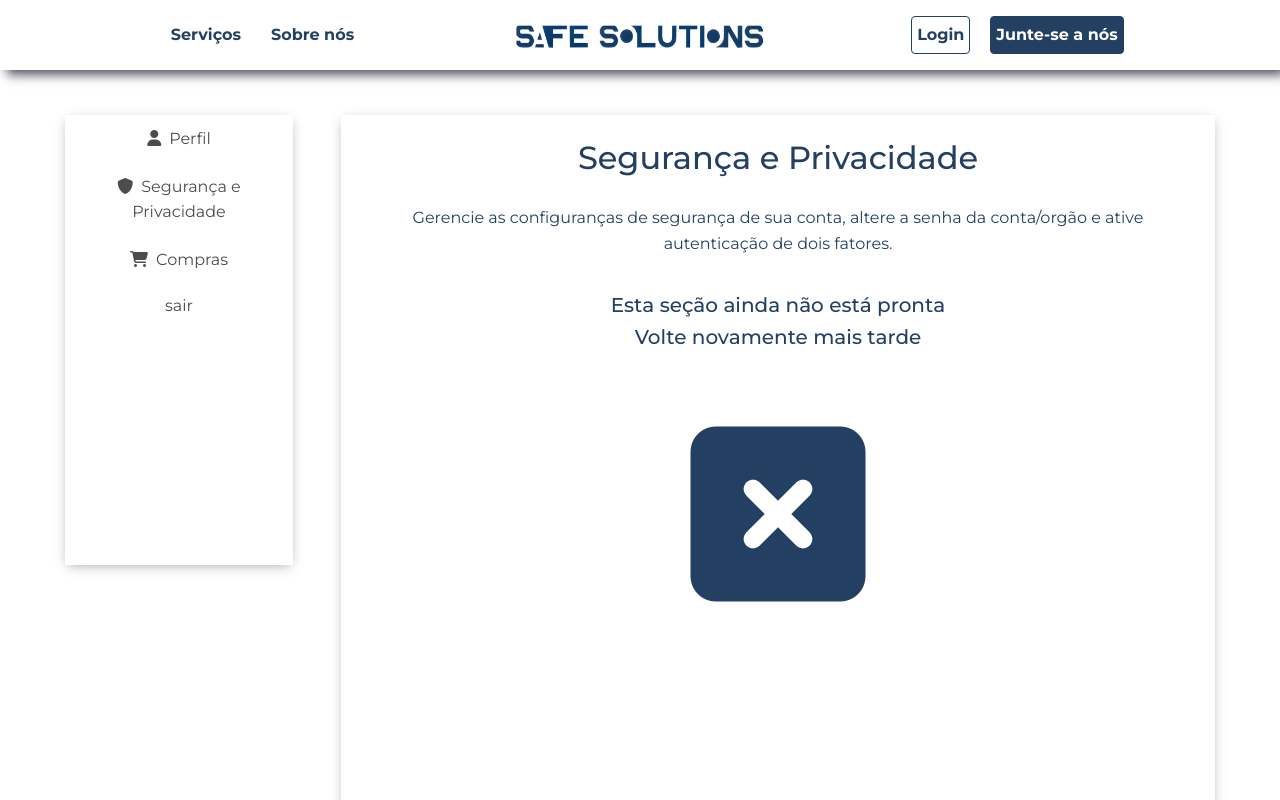
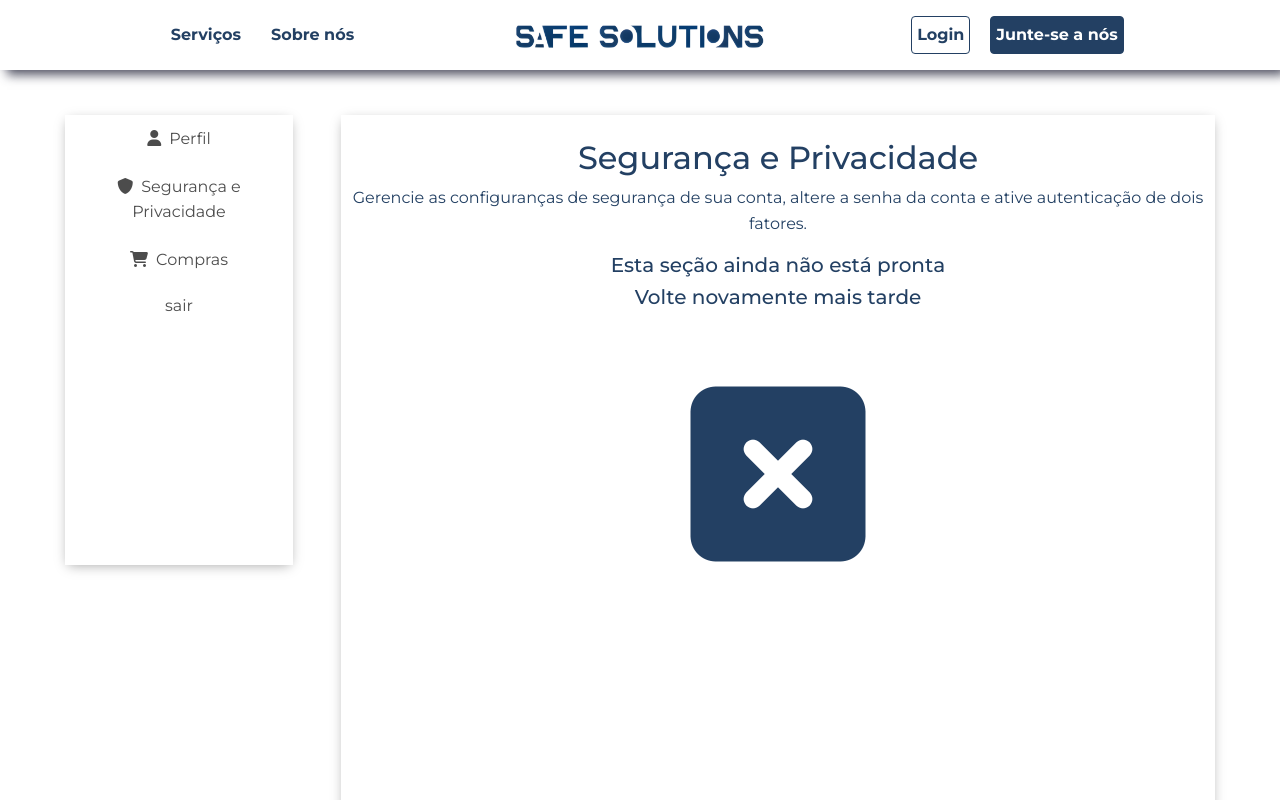
Before and after one commit to LucasManoel1008/safesolution, a React (Vite) app: page /UserPage in a window 1280 px wide. Both pictures are taken after a click on the button "Segurança e Privacidade". Shown: the top 800 px of the page. Built offline with nearby package versions, Linux system fonts and the light colour scheme; no server answers.

Commit message:
Mudanças na importaçao do css

```diff
--- a/src/assets/css/userPage.css
+++ b/src/assets/css/userPage.css
@@ -73,10 +73,7 @@
 .userSettings .textocentral {
     text-align: center;
 }
-.userSettings .bru {
-    padding: 20px;
 
-}
 
 .userSettings .subtitleadf {
     padding-top: 10px;
--- a/src/pages/UserPage/UserPage.jsx
+++ b/src/pages/UserPage/UserPage.jsx
@@ -22,8 +22,8 @@ function UserPage() {
   const fetchEmpresaByCnpj = useCallback(async () => {
     try {
       const userData = await functions.getUserData();
-      const response = await fetchUserData(userData);
-      setEmpresa(response);
+      const userDataResponse = await fetchUserData(userData);
+      setEmpresa(userDataResponse);
     } catch (error) {
       console.error('Erro ao buscar empresa:', error);
     } finally {
--- a/src/pages/UserPage/UserSettings.jsx
+++ b/src/pages/UserPage/UserSettings.jsx
@@ -3,7 +3,7 @@ import React from "react";
 const UserSettings = () => (
     <div className='userSettings mt-4'>
      <h2 className='text-center textocentral'> Segurança e Privacidade </h2>
-     <p className='text-center bru'>Gerencie as configuranças de segurança de sua conta, altere a senha da conta/orgão e ative autenticação de dois fatores.</p>
+     <p className='text-center bru'>Gerencie as configuranças de segurança de sua conta, altere a senha da conta e ative autenticação de dois fatores.</p>
       <h5 className='text-center'>Esta seção ainda não está pronta</h5>
       <h5 className='text-center'>Volte novamente mais tarde</h5>
       <strong className='iconClosed'><i className="fa-solid fa-square-xmark"></i></strong>
```
